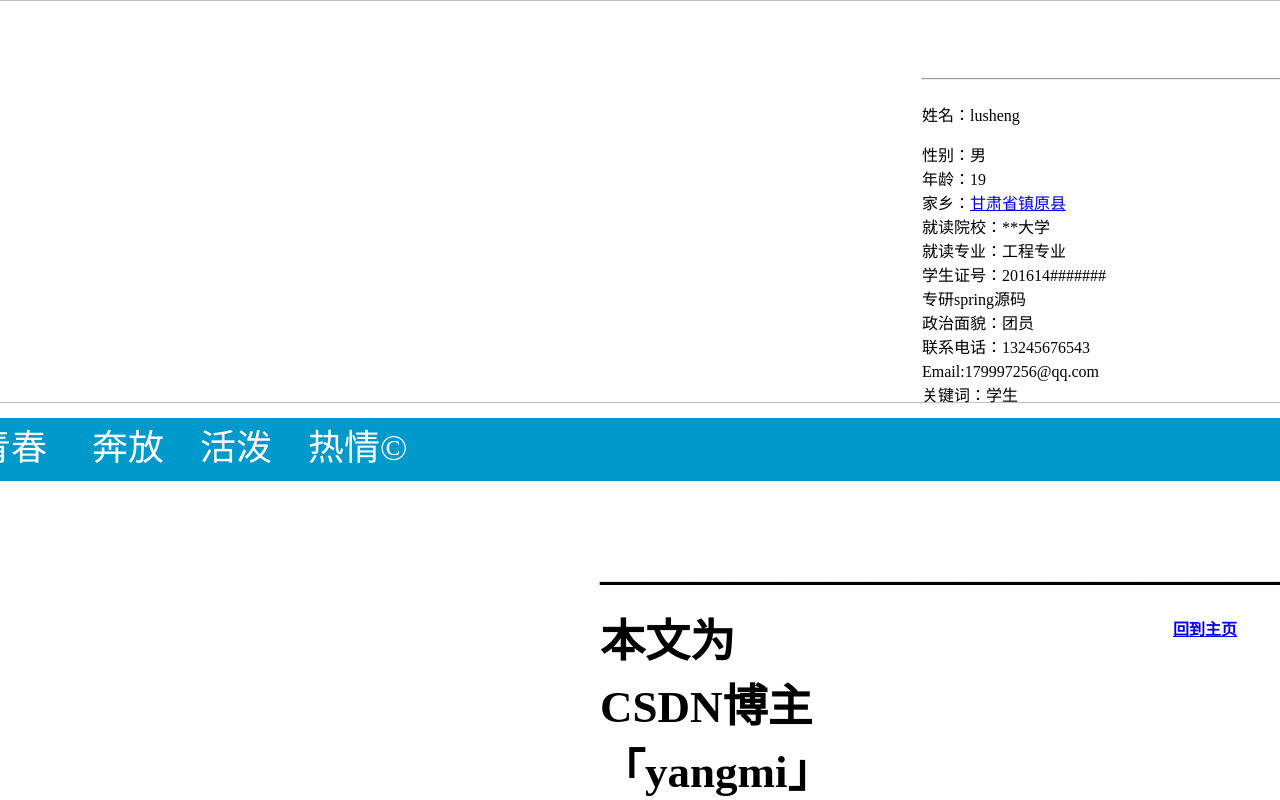
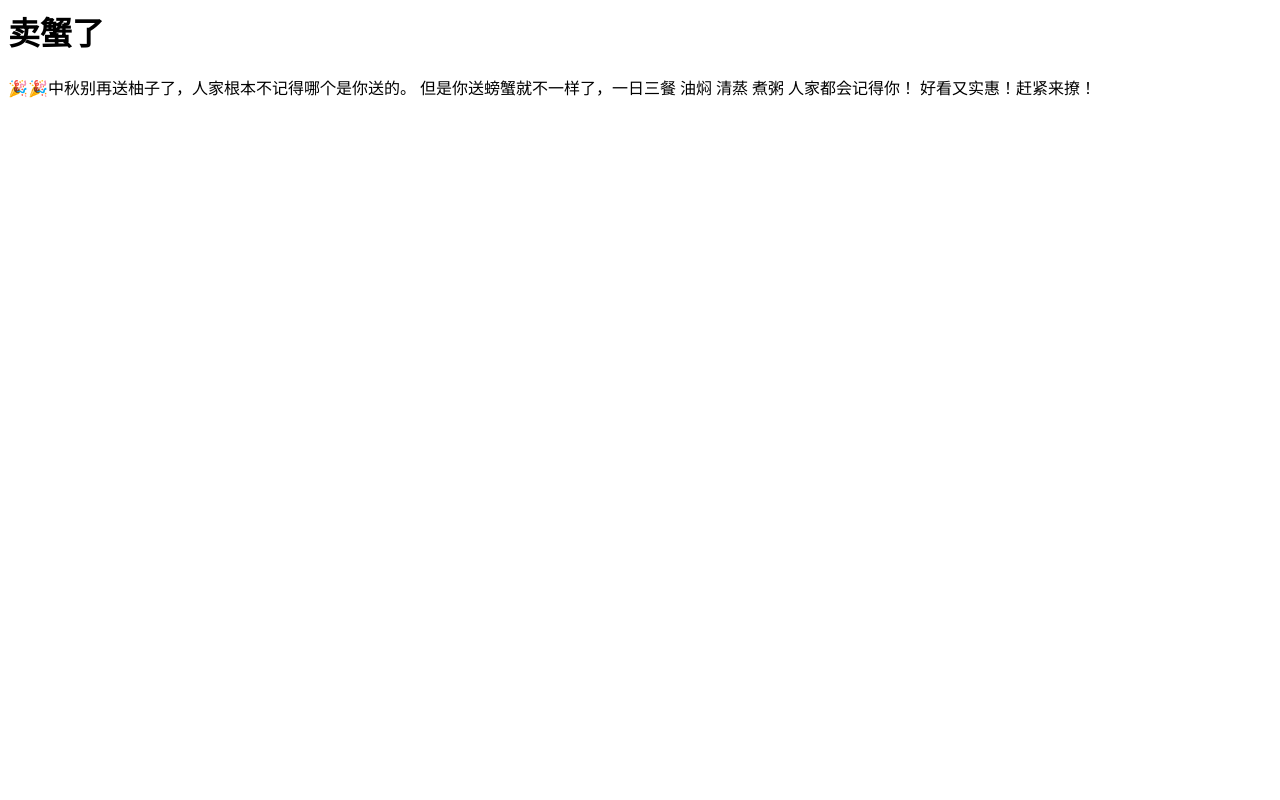
Before and after one commit to yangmiLS/yangm.github.io, a plain HTML site: page index.html in a window 1280 px wide. Drawn offline with Linux system fonts and the light colour scheme.

Commit message:
Update index.html

```diff
--- a/index.html
+++ b/index.html
@@ -1,143 +1,17 @@
-<!DOCTYPE html PUBLIC "-//W3C//DTD XHTML 1.0 Transitional//EN" "http://www.w3.org/TR/xhtml1/DTD/xhtml1-transitional.dtd">
+<!DOCTYPE html ">
 <html xmlns="http://www.w3.org/1999/xhtml">
 <head>
 <meta http-equiv="Content-Type" content="text/html; charset=utf-8" />
 <title>卢圣自创博客</title>
 
-<style type="text/css">
-body {
-	margin-left: 0px;
-	margin-top: 0px;
-}
-#aa {
-	position: fixed;
-	height: 662px;
-	width: 1366px;
-	background: #FFF;
-}
-#bb {
-	background: #FFF;
-	position: absolute;
-	height: 401px;
-	width: 1398px;
-	left: -31px;
-	top: 0px;
-}
-#cc {
-	background: #09C;
-	position: absolute;
-	height: 63px;
-	width: 1404px;
-	left: -34px;
-	top: 418px;
-	font-size: 36px;
-	color: #FFF;
-}
-#dd {
-	position: absolute;
-	height: 124px;
-	width: 175px;
-	left: 1142px;
-	top: 136px;
-}
-#ee {
-	position: absolute;
-	height: 295px;
-	width: 510px;
-	left: 953px;
-	top: 70px;
-	line-height: 24px;
-}
-#ff {
-	position: absolute;
-	height: 66px;
-	width: 214px;
-	left: 600px;
-	top: 553px;
-	font-size: 45px;
-	font-weight: bold;
-}
-.gg {
-	font-size: 36px;
-}
-#aa #bb #ee table tr td {
-	color: #000;
-}
-#aa #bb #ee table {
-	color: #000;
-}
-#gg {
-	position: absolute;
-	height: 161px;
-	width: 195px;
-	left: 573px;
-	top: -55px;
-	font-size: 16px;
-}
-</style>
+
 </head>
 
 <body>
-<div id="aa">
-  <div id="cc"> 青春     奔放    活泼    热情&copy;</div>
-  <div id="bb">
-    <div id="ee">
-      <table width="100%" border="0" align="center" cellpadding="0" cellspacing="0">
-        <tr>
-          <td><hr /></td>
-        </tr>
-        <tr>
-          <td><p>姓名：lusheng</p></td>
-        </tr>
-        <tr>
-          <td>性别：男</td>
-        </tr>
-        <tr>
-          <td>年龄：19</td>
-        </tr>
-        <tr>
-          <td>家乡：<a href="http://baike.baidu.com/link?url=ZkJSggcN2Nl7Xe0HaB0hSRrMkIdo-VGCNJWpbPIWNt1-M7xPr4FkF2qdxHGCMz3lT0LdGTsXi5zMtwMWKZ5S3Pz8elmt9ATA1omMMMfTIBSdG430mMTTJk0MyAlQO88B">甘肃省镇原县</a></td>
-        </tr>
-        <tr>
-          <td>就读院校：**大学</a></td>
-        </tr>
-        <tr>
-          <td>就读专业：工程专业</a></td>
-        </tr>
-        <tr>
-          <td>学生证号：201614#######</td>
-        </tr>
-        <tr>
-          <td>专研spring源码</td>
-        </tr>
-        <tr>
-          <td>政治面貌：团员</td>
-        </tr>
-        <tr>
-          <td>联系电话：13245676543</td>
-        </tr>
-        <tr>
-          <td>Email:179997256@qq.com</td>
-        </tr>
-        <tr>
-          <td>关键词：学生</td>
-        </tr>
-        <tr>
-          <td> </td>
-        </tr>
-      </table>
-    </div>
-    <img src="img/1497103056360.jpg" width="1398" height="403" /></div>
-  <div id="ff">
-    <div id="gg">
-      <p> </p>
-      <p> </p>
-      <p> </p>
-      <p><a href="zhuye.html">回到主页</a></p>
-      <form id="form1" name="form1" method="post" action="">
-      </form>
-    </div>————————————————
-本文为CSDN博主「yangmi」的原创文章。</div>
-</div>
+<h1>卖蟹了</h1>
+<p>🎉🎉中秋别再送柚子了，人家根本不记得哪个是你送的。
+但是你送螃蟹就不一样了，一日三餐 油焖 清蒸 煮粥 人家都会记得你！
+	好看又实惠！赶紧来撩！</p>
+<div style="font-size:14px; color:#F00>来自福建好人老庄</div>
 </body>
 </html>
```
